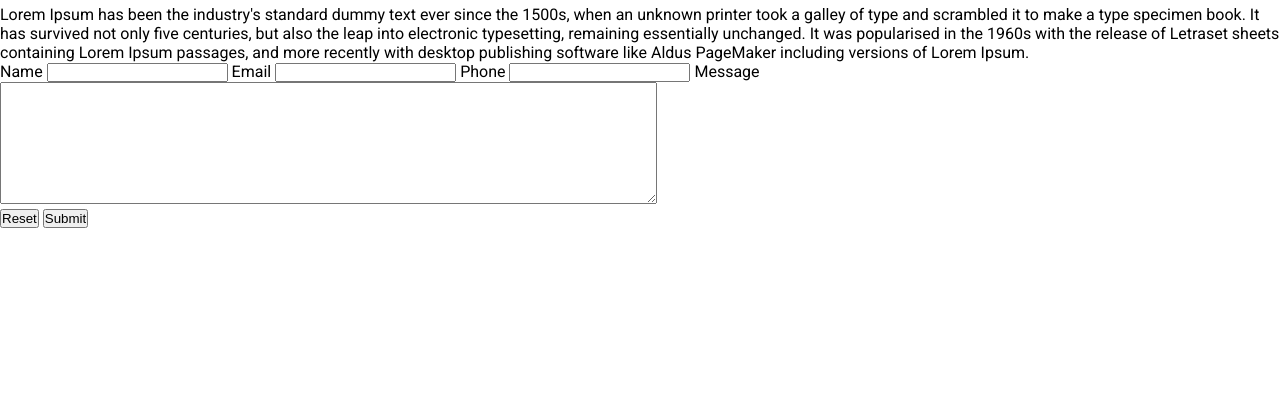
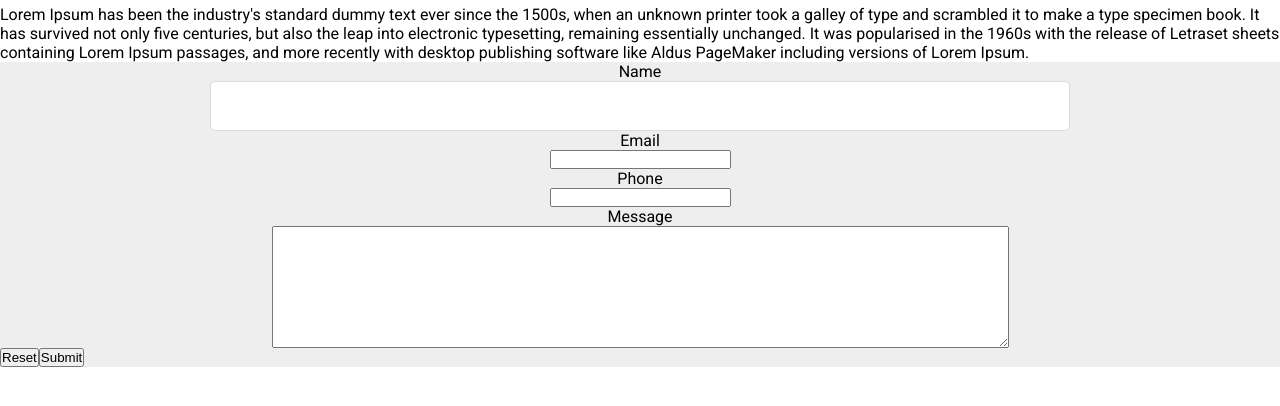
Before and after one commit to mariamartingonzalez/myspace, a website: page src/html/contact.html in a window 1280 px wide. Shown: the part 122-528 px from the top of the page. Drawn offline with nearby package versions, Linux system fonts and the light colour scheme; files that its build step writes are made by us from their sources; files whose address does not match are found by name.

Commit message:
Created a new mixins for form and add to main.scss

```diff
--- a/src/html/partials/form.html
+++ b/src/html/partials/form.html
@@ -1,5 +1,5 @@
 <form action="" method="post" name="formContact" id="formContact">
-    <div>
+    <div class="dataField">
         <label for="fullName">Name</label>
         <input id="fullName" type="text" name="fullName" required/>
         <label for="emailAddress">Email</label>
@@ -7,8 +7,10 @@
         <label for="telephone">Phone</label>
         <input type="tel" id="telephone" name="telephone"/>
         <label for="message">Message</label>
-        <textarea id="message"name="message"rows="8"cols="80"></textarea>
+        <textarea id="message"name="message"rows="8"cols="90"></textarea>
     </div>
-    <input type="reset" value="Reset"class="btReset"/>
-    <input type="submit" value="Submit" class="btSubmit"/>
+    <div class="btForm">
+        <input type="reset" value="Reset"class="btReset"/>
+        <input type="submit" value="Submit" class="btSubmit"/>
+    </div>
 </form>
--- a/src/scss/core/_mixins.scss
+++ b/src/scss/core/_mixins.scss
@@ -14,3 +14,10 @@
     line-height: 19px;
     text-align: center;
 }
+
+@mixin textForm($primaryColor, $secondaryColor) {
+    font-size: 14px;
+    line-height: 16px;
+    text-align: flex-start;
+    font-family: $fontMain;
+}
--- a/src/scss/core/_variables.scss
+++ b/src/scss/core/_variables.scss
@@ -6,3 +6,6 @@ $bgColor: rgba(255, 255, 255, 1);
 $primaryColor: rgba(85, 85, 85, 1);
 $secondaryColor: rgba(16, 159, 161, 1);
 $lightColor: rgba(238, 238, 238, 1);
+
+//form
+$border-field: 1px solid #DDDDDD;
--- /dev/null
+++ b/src/scss/layout/_form.scss
@@ -0,0 +1,26 @@
+#formContact {
+    background-color: $lightColor;
+    box-sizing: border-box;
+}
+
+.dataField {
+    display: flex;
+    flex-direction: column;
+    justify-content: center;
+    align-items: center;
+}
+
+#fullName {
+    width: 860px;
+    height: 50px;
+    border-radius: 5px;
+    border: $border-field;
+    @include textForm ($primaryColor, $secondaryColor)
+}
+
+
+
+.btForm {
+    display: flex;
+    flex-direction: row;
+}
--- a/src/scss/main.scss
+++ b/src/scss/main.scss
@@ -5,5 +5,6 @@
 @import 'layout/page';
 @import 'layout/header';
 @import 'layout/footer';
+@import 'layout/form';
 @import 'pages/contact';
 @import 'pages/index';
```
